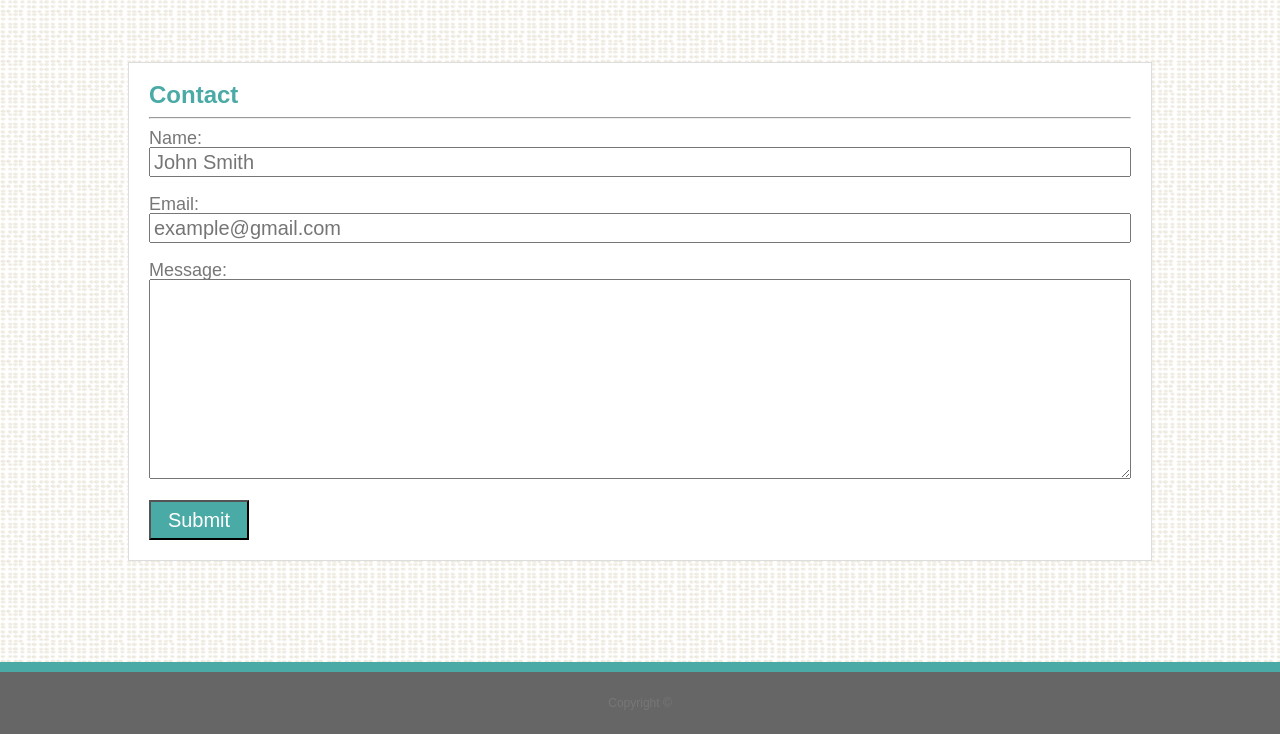
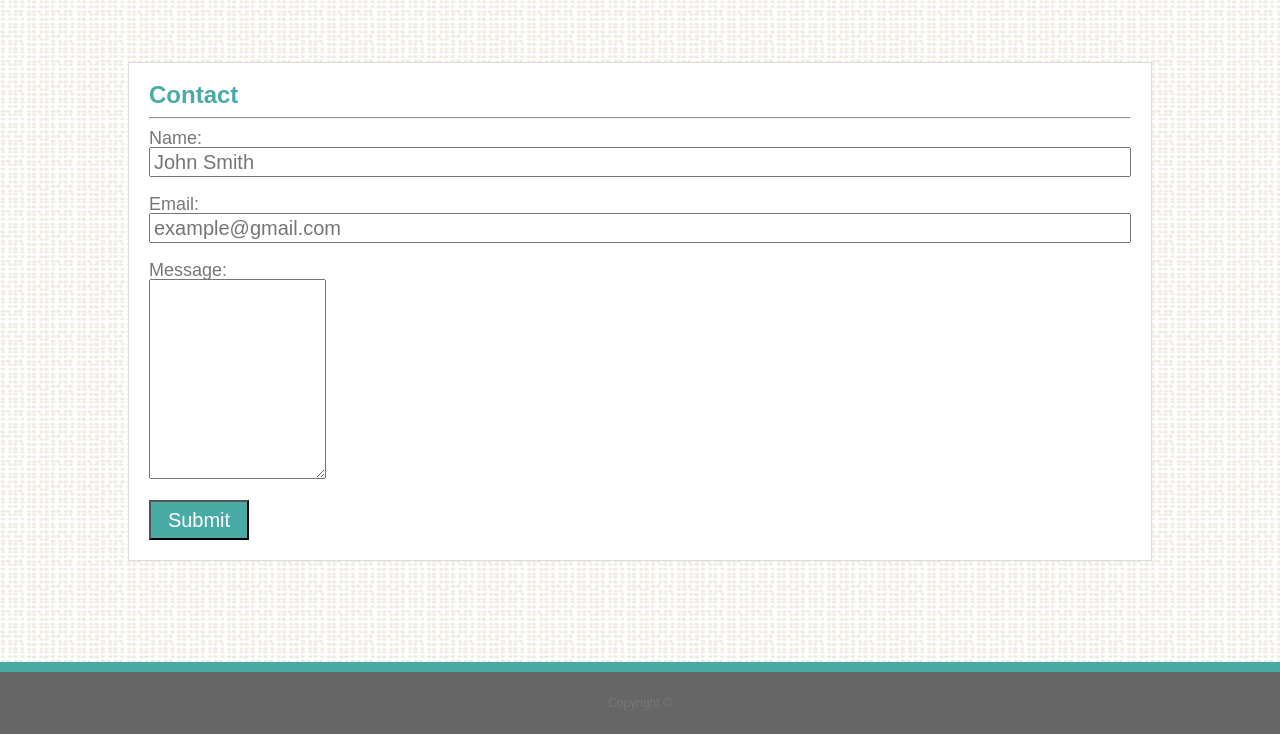
Before and after one commit to eblouin876/Basic-Portfolio, a plain HTML site: page contact.html in a window 1280 px wide. Shown: the part 66-800 px from the top of the page. Drawn offline with Linux system fonts and the light colour scheme.

Commit message:
Fixed style.css

```diff
--- a/assets/css/style.css
+++ b/assets/css/style.css
@@ -82,7 +82,9 @@ a {
 /* Main Body Styling */
 .container {
     clear: both;
-    margin: 10%;
+    margin-left: 10%;
+    margin-right: 10%;
+    margin-top: 10%;
     background: #ffffff;
     padding: 20px;
     border: 1px solid #dddddd;
@@ -99,7 +101,7 @@ h2 {
 .profile_pic {
     height: auto;
     width: 10%;
-    min-width: 100px;
+    min-width: 200px;
     float: left;
     margin-right: 10px;
 }
@@ -122,11 +124,6 @@ input {
 
 #message_box {
     height: 200px;
-    text-align: left;
-    width: 100%;
-    font-size: 14px;
-    max-width: 100%;
-    min-width: 100%;
 }
 
 #submit_button {
```
